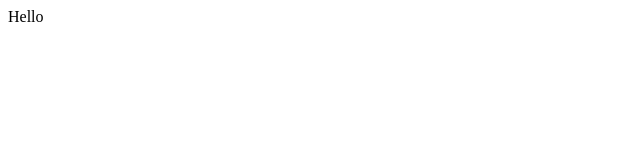
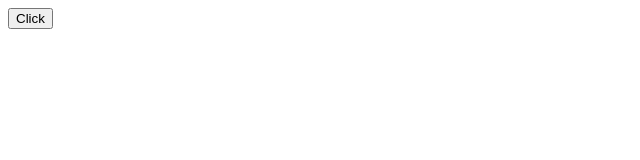
Before and after one commit to Tonipenyallop/algo, a React (Create React App) app: page / in a window 1280 px wide. Shown: the top 160 px of the page, without its empty margins (0-640 px from the left). Built offline with nearby package versions, Linux system fonts and the light colour scheme.

Commit message:
install:axios, prettier, react-boostrap

```diff
--- a/package.json
+++ b/package.json
@@ -10,7 +10,10 @@
     "@types/node": "^16.11.56",
     "@types/react": "^18.0.17",
     "@types/react-dom": "^18.0.6",
+    "axios": "^0.27.2",
+    "prettier": "^2.7.1",
     "react": "^18.2.0",
+    "react-bootstrap": "^2.5.0",
     "react-dom": "^18.2.0",
     "react-scripts": "5.0.1",
     "typescript": "^4.8.2",
--- a/src/App.tsx
+++ b/src/App.tsx
@@ -1,10 +1,14 @@
-import React from 'react';
-
+import React from "react";
+import { Button } from "react-bootstrap";
 
 function App() {
   return (
-    <div className="">Hello</div>
-  )
+    <div className="">
+      <Button variant="primary" className="btn-primary">
+        Click
+      </Button>
+    </div>
+  );
 }
 
 export default App;
```
Also changed, not shown: 1 other file (tests, documents, lock files or other folders).
